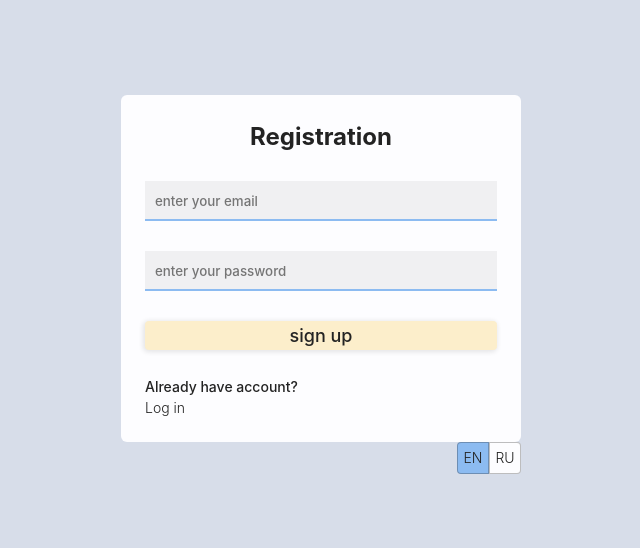
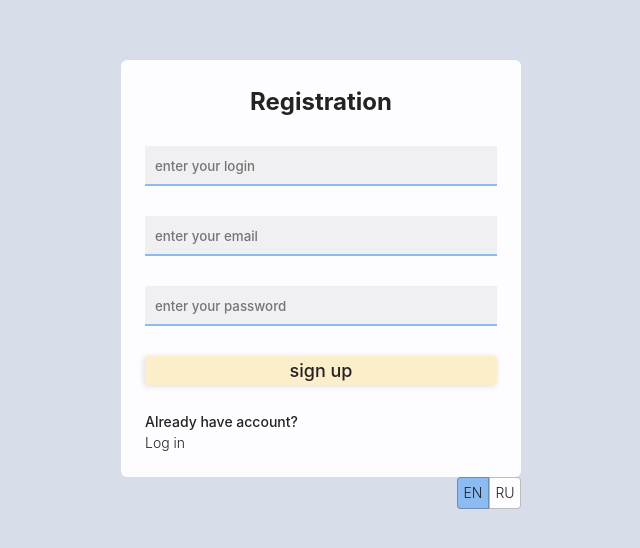
Before and after one commit to Segacnd/perfect-todo, a React (Vite) app: page /registration in a window 1280 px wide. Shown: the part 132-680 px from the top of the page, without its empty margins (319-959 px from the left). Built offline with nearby package versions, Linux system fonts and the light colour scheme; no server answers.

Commit message:
username is added

```diff
--- a/src/components/header/Header.tsx
+++ b/src/components/header/Header.tsx
@@ -2,7 +2,7 @@ import { FC, useState } from 'react';
 import accountIconBlack from '../../assets/acount-icon-black.svg';
 import accountIconWhite from '../../assets/account-icon-white.svg';
 import { useAppDispatch, useAppSelector } from '../../redux/store';
-import { viewControllerSelector } from '../../redux/selectors';
+import { userSelector, viewControllerSelector } from '../../redux/selectors';
 import { ChangeLanguageComponent } from '../change-language-component/change-language-component';
 import { ThemeSwitchButton } from '../../ui/buttons/theme-switch-button/theme-switch-button';
 import styles from './header.module.css';
@@ -13,6 +13,7 @@ export const Header: FC = () => {
   const [isModalOpen, setIsModalOpen] = useState<boolean>(false);
   const dispatch = useAppDispatch();
   const { colorTheme } = useAppSelector(viewControllerSelector);
+  const { login } = useAppSelector(userSelector);
   return (
     <header>
       <div className={styles.leftSide}>
@@ -20,7 +21,7 @@ export const Header: FC = () => {
         <ThemeSwitchButton />
       </div>
       <div className={styles.rightSide}>
-        <p>John Doe!</p>
+        <p>{login}</p>
         <button type='button' onClick={() => setIsModalOpen((prev) => !prev)}>
           <img src={colorTheme === 'dark' ? accountIconWhite : accountIconBlack} alt='user avatar' />
         </button>
--- a/src/components/todos-container/todos-container.tsx
+++ b/src/components/todos-container/todos-container.tsx
@@ -5,7 +5,7 @@ import { AddButton } from '../../ui/buttons/add-button/add-button';
 import { TodoPreview } from '../../ui/todo-preview/todo-preview';
 import { ViewToggler } from '../view-toggler/view-toggler';
 import { useAppDispatch, useAppSelector } from '../../redux/store';
-import { viewControllerSelector, todosSelector } from '../../redux/selectors';
+import { viewControllerSelector, todosSelector, userSelector } from '../../redux/selectors';
 import { addTodoActions } from '../../redux/slices/add-todo-slice';
 import burgerIcon from '../../assets/burger-icon.svg';
 import styles from './todos-container.module.css';
@@ -16,12 +16,15 @@ export const TodosContainer: FC = () => {
   const { t } = useTranslation();
   const { todos, activeCategory } = useAppSelector(todosSelector);
   const { todoPreviewType } = useAppSelector(viewControllerSelector);
+  const { id } = useAppSelector(userSelector);
   const dispatch = useAppDispatch();
   const navigate = useNavigate();
 
   useEffect(() => {
-    dispatch(fetchTodos());
-  }, [dispatch]);
+    if (id) {
+      dispatch(fetchTodos(id));
+    }
+  }, [dispatch, id]);
 
   return (
     <section className={styles.todosContainer}>
--- a/src/firebase-config.ts
+++ b/src/firebase-config.ts
@@ -1,7 +1,8 @@
 // Import the functions you need from the SDKs you need
 import { initializeApp } from 'firebase/app';
-import { CollectionReference, DocumentData, collection, getFirestore } from 'firebase/firestore';
+import { CollectionReference, DocumentData, collection, getFirestore, getDocs } from 'firebase/firestore';
 import { Todo, User } from './types';
+import { UserState } from './redux/slices/user-slice';
 
 // TODO: Add SDKs for Firebase products that you want to use
 // https://firebase.google.com/docs/web/setup#available-libraries
@@ -26,3 +27,5 @@ export const createCollection = <T = DocumentData>(collectionName: string) => {
 };
 
 export const todosCollection = createCollection<Todo>('todos');
+export const userCollection = createCollection<UserState>('users');
+console.log(userCollection);
--- a/src/hooks/use-auth.ts
+++ b/src/hooks/use-auth.ts
@@ -2,12 +2,13 @@ import { userSelector } from '../redux/selectors';
 import { useAppSelector } from '../redux/store';
 
 export const useAuth = () => {
-  const { email, id, token } = useAppSelector(userSelector);
+  const { email, id, token, login } = useAppSelector(userSelector);
 
   return {
     isAuth: !!email,
     email,
     token,
     id,
+    login,
   };
 };
--- a/src/main.tsx
+++ b/src/main.tsx
@@ -12,6 +12,7 @@ import { store, persistor } from './redux/store';
 import { FormLayout } from './components/form-layout/form-layout';
 import { Auth } from './pages/auth/auth';
 import { Register } from './pages/register/register';
+import { UserAccount } from './pages/user-account/user-account';
 
 const router = createBrowserRouter(
   createRoutesFromElements(
@@ -19,6 +20,7 @@ const router = createBrowserRouter(
       <Route path='/' element={<Layout />}>
         <Route index element={<App />} />
         <Route path='/todo/:id' element={<TodoPage />} />
+        <Route path='/account' element={<UserAccount />} />
       </Route>
       <Route element={<FormLayout />}>
         <Route path='/auth' element={<Auth />} />
--- a/src/pages/auth/auth.tsx
+++ b/src/pages/auth/auth.tsx
@@ -3,7 +3,7 @@ import { Link } from 'react-router-dom';
 import { useTranslation } from 'react-i18next';
 import { useFormik } from 'formik';
 import * as yup from 'yup';
-import { getAuth, signInWithEmailAndPassword } from 'firebase/auth';
+import { getAuth, signInWithEmailAndPassword, updateProfile } from 'firebase/auth';
 import { Button } from '../../ui/buttons/default-button/button';
 import styles from './auth.module.css';
 import { FormInput } from '../../ui/inputs/default-input/form-tinput/form-input';
@@ -32,7 +32,15 @@ export const Auth: FC = () => {
     onSubmit: (values) => {
       const auth = getAuth();
       signInWithEmailAndPassword(auth, values.email, values.password).then(({ user }) => {
-        dispatch(userActions.setUser({ email: user.email, id: user.uid, token: user.refreshToken }));
+        dispatch(
+          userActions.setUser({
+            login: auth.currentUser?.displayName,
+            email: user.email,
+            id: user.uid,
+            token: user.refreshToken,
+          })
+        );
+
         console.log(user);
       });
     },
--- a/src/pages/register/register.tsx
+++ b/src/pages/register/register.tsx
@@ -1,18 +1,22 @@
 import { FC } from 'react';
 import { Link } from 'react-router-dom';
 import { useTranslation } from 'react-i18next';
+import { doc, setDoc, collection, addDoc } from 'firebase/firestore';
 import * as yup from 'yup';
 import { useFormik } from 'formik';
-import { getAuth, createUserWithEmailAndPassword } from 'firebase/auth';
+import { getAuth, createUserWithEmailAndPassword, updateProfile } from 'firebase/auth';
 import { Button } from '../../ui/buttons/default-button/button';
 import styles from './register.module.css';
 import { FormInput } from '../../ui/inputs/default-input/form-tinput/form-input';
 import { loginRules } from '../../validation/form-validation-schemes';
+import { db, userCollection } from '../../firebase-config';
 
 export const Register: FC = () => {
   const { t } = useTranslation();
+
   const formik = useFormik({
     initialValues: {
+      login: '',
       email: '',
       password: '',
     },
@@ -26,16 +30,30 @@ export const Register: FC = () => {
         .required(`${t('form_errors_require')}`)
         .matches(loginRules.latinPattern, `${t('form_errors_latin')}`),
     }),
-    onSubmit: (values) => {
+    onSubmit: async (values) => {
       const auth = getAuth();
-      createUserWithEmailAndPassword(auth, values.email, values.password).then();
+      await createUserWithEmailAndPassword(auth, values.email, values.password);
+      if (auth.currentUser) {
+        updateProfile(auth.currentUser, {
+          displayName: formik.values.login,
+        }).then(() => console.log(auth.currentUser));
+      }
+      console.log(auth.currentUser);
     },
   });
-
   return (
     <>
       <h2 className={styles.registerTitle}>{t('registration_title')}</h2>
       <form autoComplete='off' onSubmit={formik.handleSubmit} className={styles.registerForm}>
+        <FormInput
+          onChange={formik.handleChange}
+          value={formik.values.login}
+          placeholder='enter your login'
+          name='login'
+          errortext={formik.touched.login ? formik.errors.login : ''}
+          onBlur={formik.handleBlur}
+          type='text'
+        />
         <FormInput
           onChange={formik.handleChange}
           value={formik.values.email}
--- /dev/null
+++ b/src/pages/user-account/user-account.tsx
@@ -0,0 +1,5 @@
+import { FC } from 'react';
+
+export const UserAccount: FC = () => {
+  return <div>sdasdsa</div>;
+};
--- a/src/redux/slices/fetch-todos-slice.ts
+++ b/src/redux/slices/fetch-todos-slice.ts
@@ -4,12 +4,12 @@ import { Status } from '../../enums/enums';
 import { todosCollection } from '../../firebase-config';
 import { Note } from '../../types';
 
-export const fetchTodos = createAsyncThunk('todos/fetchTodos', async () => {
+export const fetchTodos = createAsyncThunk('todos/fetchTodos', async (userId: string) => {
   const res = await getDocs(todosCollection).then((querySnapshot) => {
     const data = querySnapshot.docs.map((doc) => ({ ...doc.data(), id: doc.id }));
     return data;
   });
-  return res;
+  return res.filter((todo) => todo.user === userId);
 });
 
 export interface ITodo {
--- a/src/redux/slices/user-slice.ts
+++ b/src/redux/slices/user-slice.ts
@@ -1,12 +1,14 @@
 import { PayloadAction, createSlice } from '@reduxjs/toolkit';
 
-type UserState = {
+export type UserState = {
   email: string | null;
   id: string | null;
   token: string | null;
+  login: string | null;
 };
 
 const initialState: UserState = {
+  login: null,
   email: null,
   id: null,
   token: null,
@@ -20,11 +22,13 @@ export const userSlice = createSlice({
       state.email = action.payload.email;
       state.id = action.payload.id;
       state.token = action.payload.token;
+      state.login = action.payload.login;
     },
     removeUser(state) {
       state.email = null;
       state.id = null;
       state.token = null;
+      state.login = null;
     },
   },
 });
```
